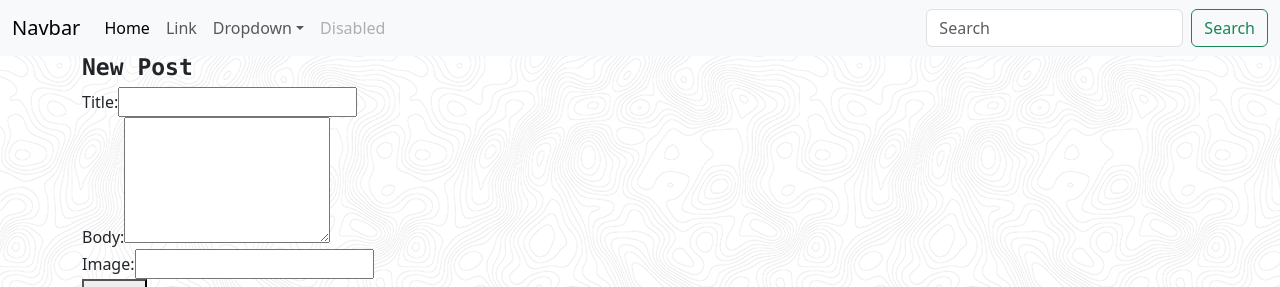
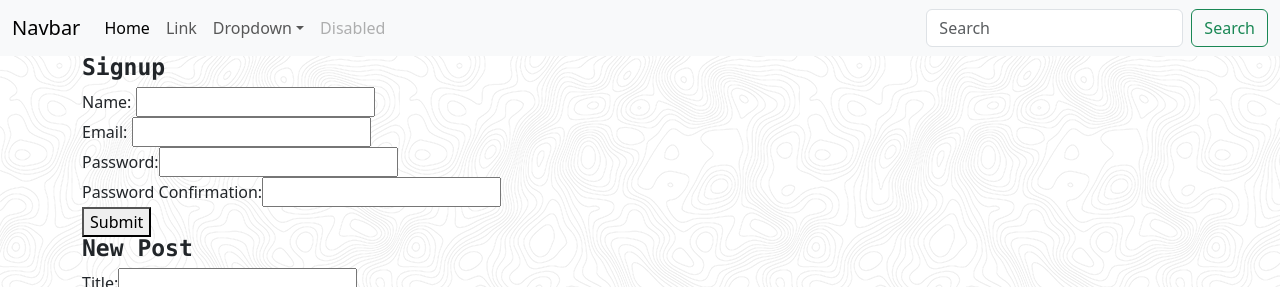
Before and after one commit to kangenoch/blog-frontend, a React (Vite) app: page / in a window 1280 px wide. Shown: the top 287 px of the page. Built offline with nearby package versions, Linux system fonts and the light colour scheme; no server answers.

Commit message:
adds signup form

```diff
--- a/src/Content.jsx
+++ b/src/Content.jsx
@@ -6,6 +6,7 @@ import { PostsNew } from "./PostsNew";
 import { PostsIndex } from "./PostsIndex";
 import { Modal } from "./Modal";
 import { PostsShow } from "./PostsShow";
+import { Signup } from "./Signup";
 
 export function Content() {
   //let posts = [];
@@ -38,6 +39,7 @@ export function Content() {
 
   return (
     <div className="container">
+      <Signup />
       <PostsNew />
       <button onClick={handleIndexPosts}>Load DB</button>
       <PostsIndex posts={posts} onShowPost={handleShowPost} />
--- /dev/null
+++ b/src/Signup.jsx
@@ -0,0 +1,20 @@
+export function Signup() {
+  return (
+    <div>
+      <h1>Signup</h1>
+      <form action="http://localhost:3000/users.json" method="post">
+        Name: <input type="text" name="name" />
+        <br />
+        Email: <input type="email" name="email" />
+        <br />
+        Password:
+        <input type="password" name="password" />
+        <br />
+        Password Confirmation:
+        <input type="password" name="password_confirmation" />
+        <br />
+        <button type="submit">Submit</button>
+      </form>
+    </div>
+  );
+}
```
